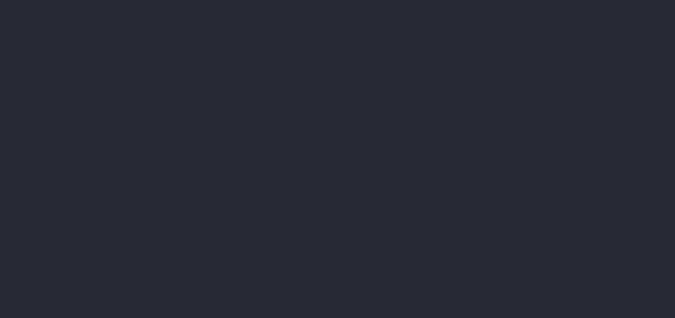
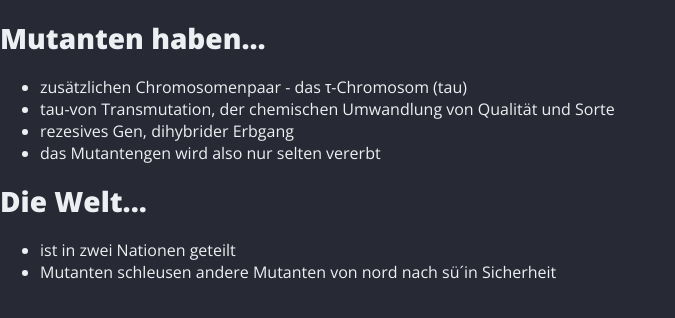
Before and after one commit to GabeTheCodeWitch/steckbriefe, a SvelteKit app: page /gabe/mutanten in a window 1280 px wide. Shown: the top 318 px of the page, without its empty margins (0-675 px from the left). Built offline with nearby package versions, Linux system fonts and the light colour scheme.

Commit message:
mutanten infos

```diff
--- a/src/routes/gabe/mutanten/+page.svelte
+++ b/src/routes/gabe/mutanten/+page.svelte
@@ -0,0 +1,13 @@
+<h1>Mutanten haben...</h1>
+<ul>
+  <li>zusätzlichen Chromosomenpaar - das τ-Chromosom (tau)</li>
+  <li>tau-von Transmutation, der chemischen Umwandlung von Qualität und Sorte</li>
+  <li>rezesives Gen, dihybrider Erbgang</li>
+  <li>das Mutantengen wird also nur selten vererbt</li>
+</ul>
+
+<h1>Die Welt...</h1>
+<ul>
+  <li>ist in zwei Nationen geteilt</li>
+  <li>Mutanten schleusen andere Mutanten von nord nach sü´in Sicherheit</li>
+</ul>
```
